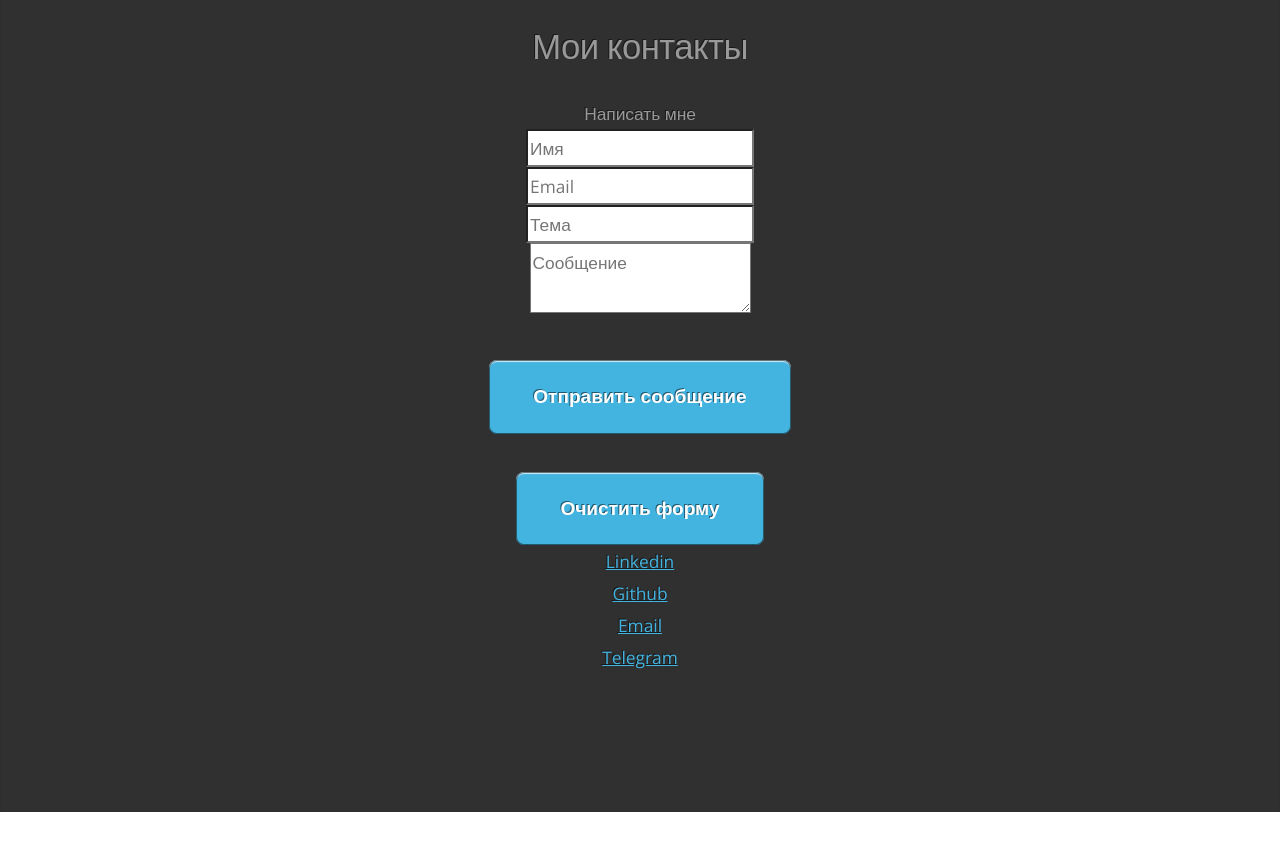
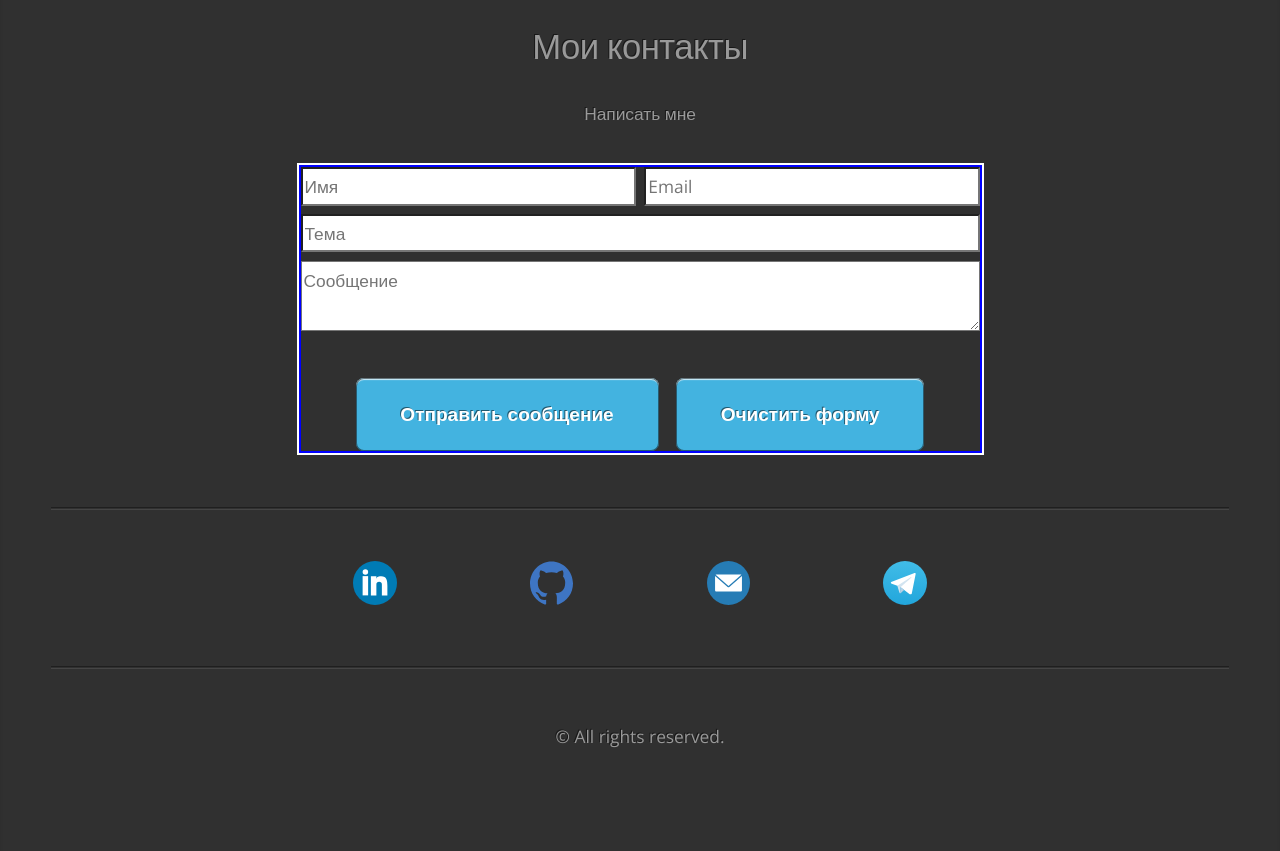
Before and after one commit to AnnaAlexandrova1/my-resume, a website built with webpack: page src/index.html in a window 1280 px wide. Shown: the part 1780-2631 px from the top of the page. Before the commit the page ends 2592 px from the top, so only its background shows below. Built offline with nearby package versions, Linux system fonts and the light colour scheme.

Commit message:
работает на базовом уровке

```diff
--- a/src/index.html
+++ b/src/index.html
@@ -76,16 +76,16 @@
             <div class="col-6">
               <input type="text" name="name" id="name" placeholder="Имя">
             </div>
-            <div class="col-6">
+            <div class="col-7">
               <input type="text" name="email" id="email" placeholder="Email">
             </div>
-            <div class="col-12">
+            <div class="col-11">
               <input type="text" name="subject" id="subject" placeholder="Тема">
             </div>
             <div class="col-12">
               <textarea name="message" id="message" placeholder="Сообщение"></textarea>
             </div>
-            <div class="col-12">
+            <div class="col-13">
               <ul class="action">
                 <li><input type='submit' value="Отправить сообщение" /></li>
                 <li><input type='reset' value="Очистить форму" class='alt'/></li>
@@ -94,25 +94,37 @@
           </div>
         </form>
       </div>
+      <hr>
      <div class="contаct-container">
         <ul class="social">
           <li>
-            <a href="#">Linkedin</a>
+            <a href="https://www.linkedin.com/in/%D0%B0%D0%BD%D0%BD%D0%B0-%D0%B0%D0%BB%D0%B5%D0%BA%D1%81%D0%B0%D0%BD%D0%B4%D1%80%D0%BE%D0%B2%D0%B0-512b861b1/"><span>linkedin</span>
+              <img src="images/linkedin_icon.svg" alt="">
+            </a>
           </li>
           <li>
-            <a href="#">Github</a>
+            <a href="https://github.com/AnnaAlexandrova1"><span>Github</span>
+              <img src="images/github_icon.svg" alt="">
+            </a>
           </li>
           <li>
-            <a href="#">Email</a>
+            <a href="#"><span>Email</span>
+              <img src="images/mail_icon.svg" alt="">
+            </a>
           </li>
           <li>
-            <a href="#">Telegram</a>
+            <a href="#"><span>Telegram</span>
+              <img src="images/telegram_icon.svg" alt="">
+            </a>
           </li>
         </ul>
      </div>
+    <hr>
+    <footer>
+      &copy; All rights reserved.
+    </footer>
     </div>
   </artticle>
 
-
 </body>
 </html>
--- a/src/scss/style.scss
+++ b/src/scss/style.scss
@@ -1,5 +1,6 @@
 @import url('https://fonts.googleapis.com/css?family=Open+Sans:300,300italic,600,600italic,700');
 @import 'breakpoints';
+@import 'mixin';
 
 
 // Сбросить стили
@@ -153,7 +154,7 @@ textarea,
 select {
     font-family: 'Open Sans', sans-serif;
     line-height: 1.85em;
-    color: #888;
+    color: #2A2928;
     font-weight: 300;
     font-size: 13pt;
 
@@ -172,16 +173,6 @@ a {
     }
 }
 
-b,
-strong {
-    font-weight: 600;
-    color: #3e3e3e;
-}
-
-i,
-em {
-    font-style: italic;
-}
 
 h1 {
     font-size: 3.25em;
@@ -387,3 +378,109 @@ button,
 }
 
 /* Раздел контакты*/
+.post-form {
+    width: 58%;
+    margin-top: 2em;
+    margin-top: 2em;
+    margin-left: auto;
+    margin-right: auto;
+    padding: 0;
+    border: 2px solid white;
+
+    .row {
+        border: 2px solid blue;
+        display: grid;
+        justify-items: start;
+        gap: 0.5em;
+        column-gap: 0.5em;
+        justify-self: stretch;
+
+
+        grid-template-areas:
+            "A A A A   D D D D"
+            "B B B B   B B B B"
+            "C C C C   C C C C"
+            "C C C C   C C C C"
+            "C C C C   C C C C"
+            "E E E E   E E E E";
+
+        .col-6 {
+            display: grid;
+            grid-area: A;
+            justify-self: stretch;
+        }
+
+        .col-7 {
+            display: grid;
+            grid-area: D;
+            justify-self: stretch;
+
+        }
+
+        .col-11 {
+            display: grid;
+            grid-area: B;
+            justify-self: stretch;
+        }
+
+        .col-12 {
+            display: grid;
+            grid-area: C;
+            justify-self: stretch;
+        }
+
+        .col-13 {
+            display: grid;
+            grid-area: E;
+            justify-self: stretch;
+
+
+            .action {
+                display: flex;
+                justify-content: center;
+
+                li {
+                    display: inline-block;
+                    margin: 0 0 0 1em;
+                    padding-left: 0;
+
+                    &:first-child {
+                        margin-left: 0;
+                    }
+
+                }
+            }
+        }
+
+    }
+}
+
+/* стилизация <hr>*/
+
+hr {
+    border: 0;
+    border-top: solid 1px #444;
+    border-top-color: rgba(0, 0, 0, 0.35);
+    box-shadow: 0px 1px 0px 0px rgba(255, 255, 255, 0.1);
+    height: 1px;
+    margin: 3em 0;
+}
+
+.contаct-container {
+    .social {
+        padding-left: 20%;
+        padding-right: 20%;
+        display: flex;
+        flex-direction: row;
+        justify-content: space-around;
+    }
+
+    span {
+        display: none;
+    }
+
+    img {
+        width: 2.5em;
+        height: 2.5em;
+    }
+}
```
Also changed, not shown: src/images/github_icon.svg (added), src/images/linkedin_icon.svg (added), src/images/mail_icon.svg (added), src/images/telegram_icon.svg (added), src/scss/_mixin.scss (added).
